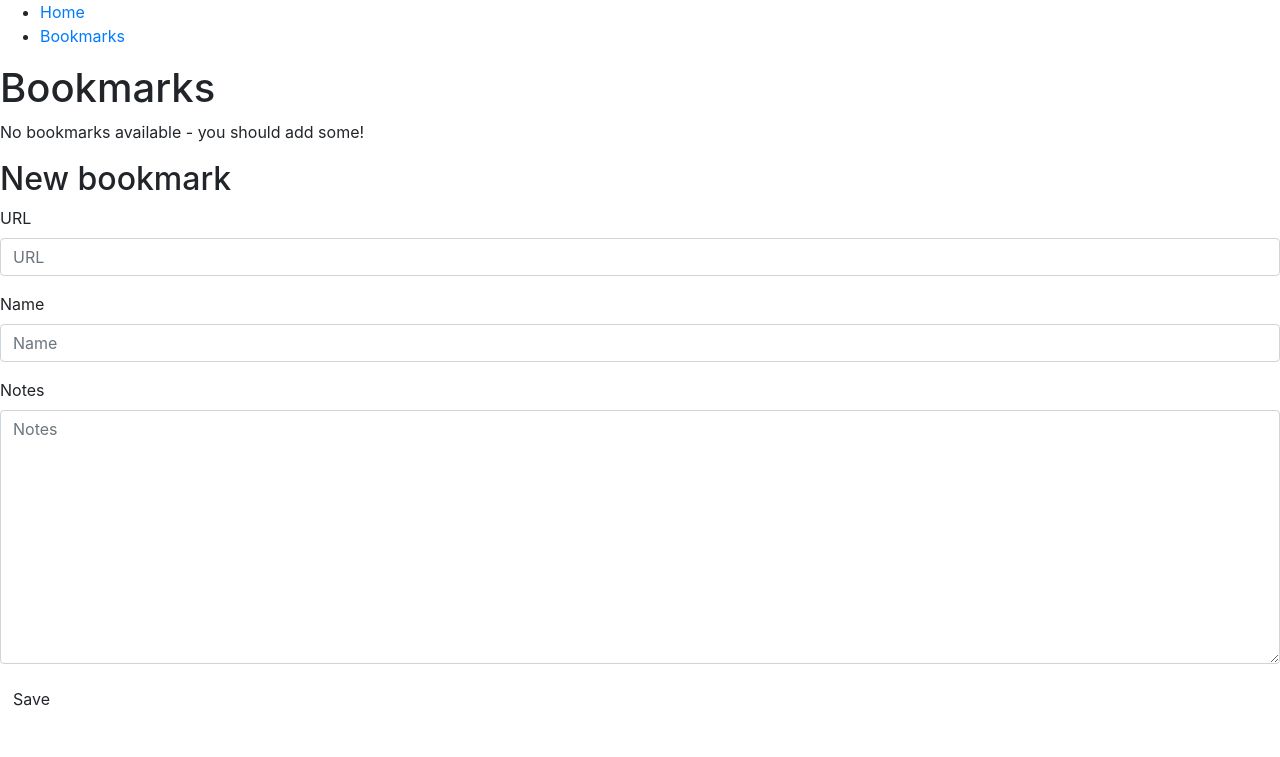
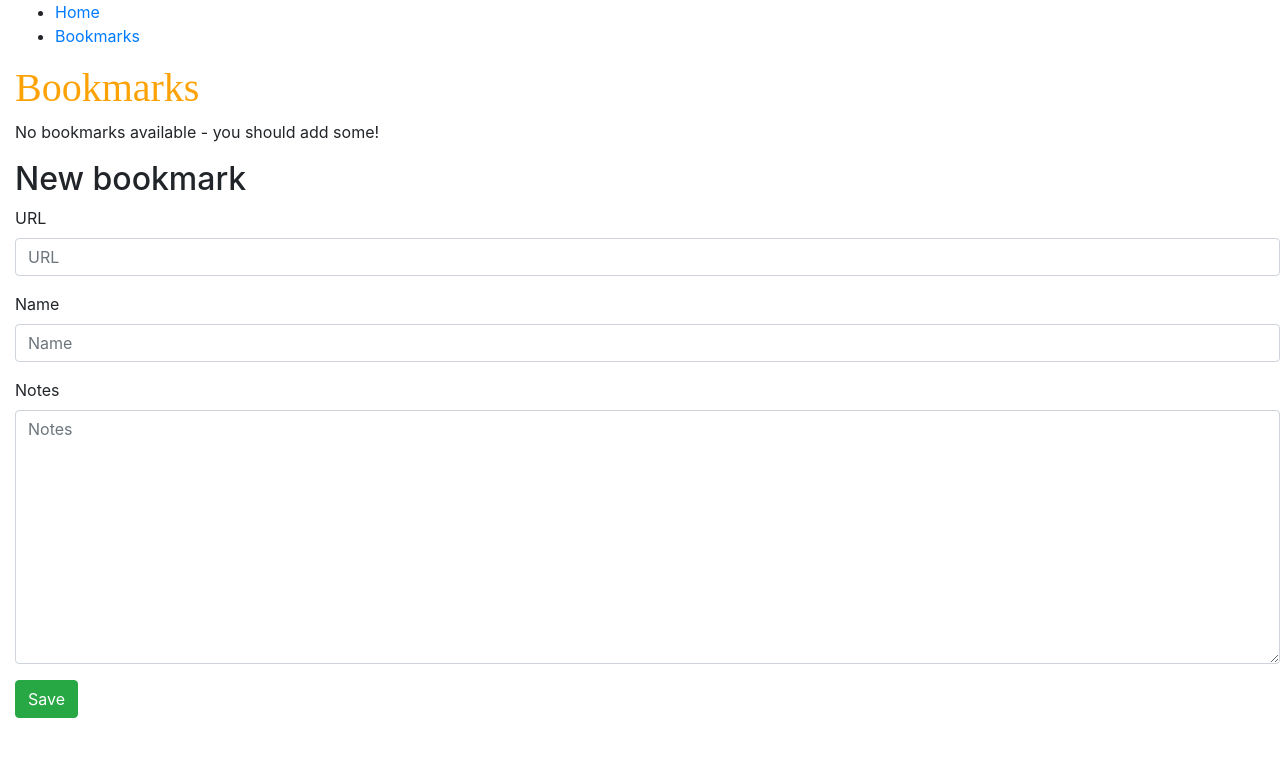
Before and after one commit to FJF616/djorg, a Django app: page /bookmarks/ in a window 1280 px wide. Shown: the top 757 px of the page. Run offline with Django 3.2, Linux system fonts and the light colour scheme; data that the repository does not hold is empty; some libraries are stand-ins or nearby versions.

Commit message:
adds static files for css

```diff
--- /dev/null
+++ b/bookmarks/static/CSS/style.css
@@ -0,0 +1,8 @@
+h1 {
+    color: #FCA205;
+    font-family: 'Lobster';
+
+}
+body {
+    padding-left: 15px;
+}
--- a/bookmarks/templates/base.html
+++ b/bookmarks/templates/base.html
@@ -1,7 +1,9 @@
 {% load bootstrap4 %}
-
+{% load staticfiles %}
 <!DOCTYPE html>
 <head>
+    <!-- <link rel="stylesheet" href="//maxcdn.bootstrapcdn.com/bootstrap/3.2.0/css/bootstrap-theme.min.css"> -->
+    <link rel="stylesheet" href="{% static 'CSS/style.css' %}">
     <title>{% block title %}Djorg{% endblock %}</title>
     {% bootstrap_css %}
     {% bootstrap_javascript jquery='full' %}
--- a/bookmarks/templates/bookmarks/form.html
+++ b/bookmarks/templates/bookmarks/form.html
@@ -1,10 +1,11 @@
 {% load bootstrap4 %}
+
 
 <h2>New bookmark</h2>
 <form method="POST" class="bookmark-form">
     {% csrf_token %}
     {% bootstrap_form form %}
     {% buttons %}
-    <button type="submit" class="save btn btn-default">Save</button>
+    <button type="submit" class="save btn btn-success">Save</button>
     {% endbuttons %}
 </form>
```
